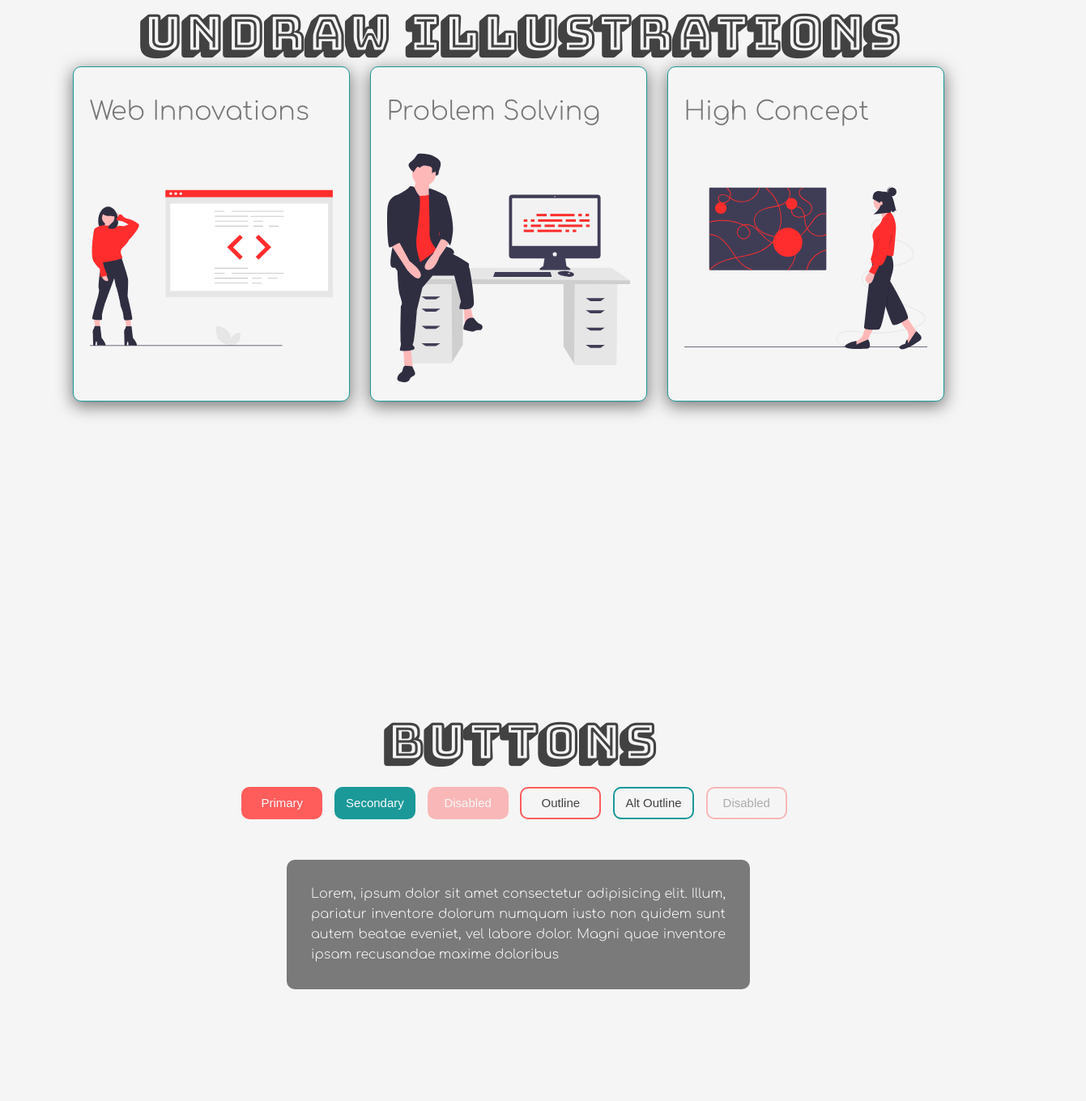
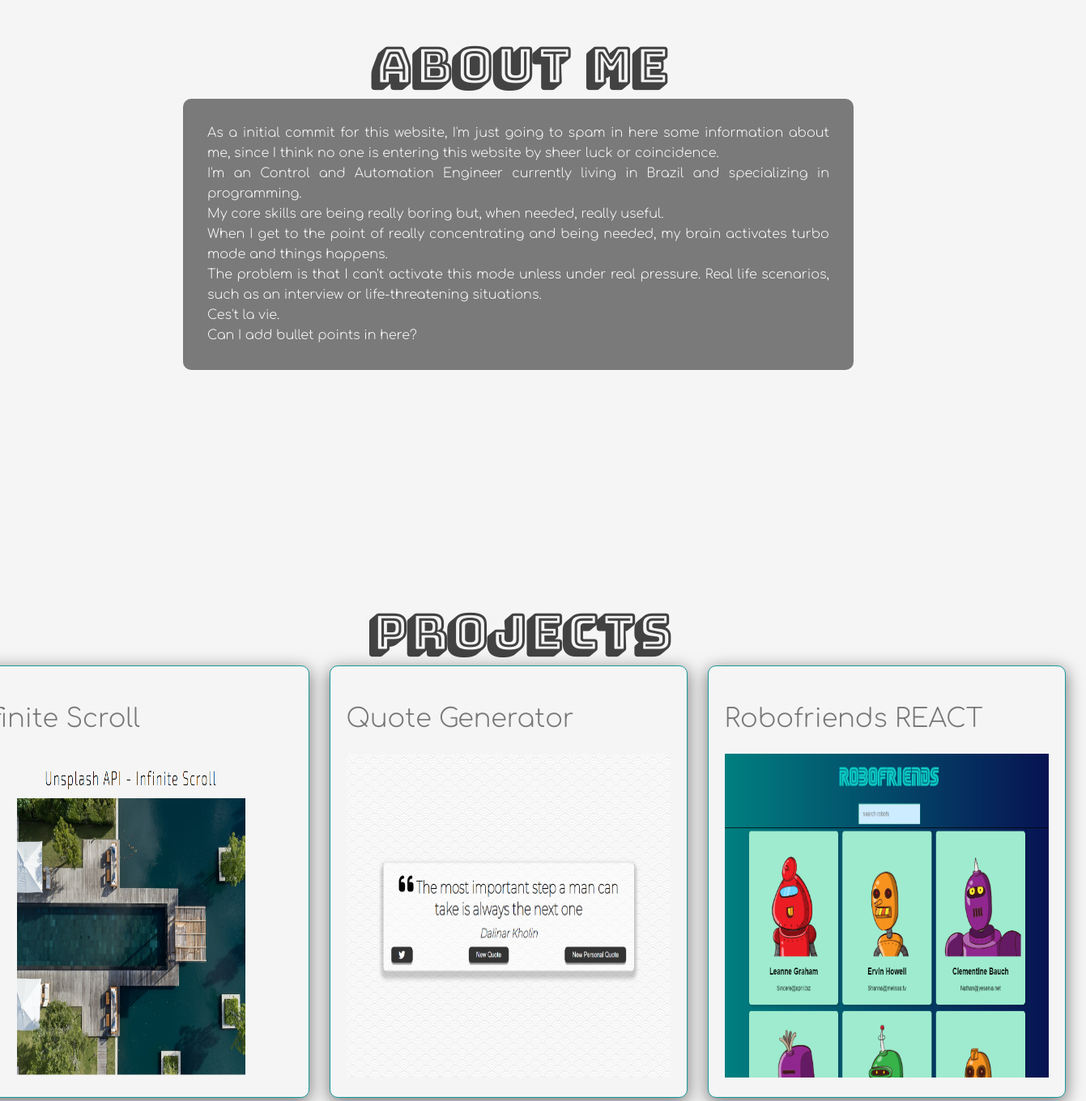
Before and after one commit to mz-suzin/simple-portfolio, a plain HTML site: page index.html in a window 1280 px wide. Shown: the part 975-2335 px from the top of the page at 81% size, 1341 px wide, since content can reach past the window. Drawn offline with Linux system fonts and the light colour scheme.

Commit message:
added a few more things, still incomplete

```diff
--- a/index.html
+++ b/index.html
@@ -3,7 +3,7 @@
 <head>
     <meta charset="UTF-8">
     <meta name="viewport" content="width=device-width, initial-scale=1.0">
-    <title>Light/Dark Mode</title>
+    <title>Matheus Suzin</title>
     <link rel="icon" type="image/png" href="favicon.png">
     <link rel="stylesheet" href="https://cdnjs.cloudflare.com/ajax/libs/font-awesome/6.3.0/css/all.min.css"/>
     <link rel="stylesheet" href="style.css">
@@ -30,43 +30,47 @@
     <!-- Home Section -->
     <section id="home">
         <div class="title-group">
-            <img src="img/PXL_20220206_04131360.jpg" alt="Matheus Suzin">
+            <div class="profile-image-container">
+                <img src="img/PXL_20220206_04131360.jpg" alt="Matheus Suzin">
+            </div>
             <h1>Matheus Suzin</h1>
             <h2>Fullstack Developer | Solutions Provider</h2>
         </div>
     </section>
     <!-- About Section -->
     <section id="about">
-        <h1>Undraw Illustrations</h1>
-        <div class="about-container">
-            <div class="image-container">
-                <h2>Web Innovations</h2>
-                <img src="img/undraw_proud_coder_light.svg" alt="Proud Coder" id="image1">
-            </div>
-            <div class="image-container">
-                <h2>Problem Solving</h2>
-                <img src="img/undraw_feeling_proud_light.svg" alt="Feeling Proud" id="image2">
-            </div>
-            <div class="image-container">
-                <h2>High Concept</h2>
-                <img src="img/undraw_conceptual_idea_light.svg" alt="Idea" id="image3">
-            </div>
+        <h1>About me</h1>
+        <div class="text-box" id="text-box">
+            <p>As a initial commit for this website, I'm just going to spam in here some information about me, since I think no one is entering this website by sheer luck or coincidence.<br>
+            I'm an Control and Automation Engineer currently living in Brazil and specializing in programming.<br>
+            My core skills are being really boring but, when needed, really useful.<br>
+            When I get to the point of really concentrating and being needed, my brain activates turbo mode and things happens.<br>
+            The problem is that I can't activate this mode unless under real pressure. Real life scenarios, such as an interview or life-threatening situations.<br>
+            Ces't la vie.<br>
+            Can I add bullet points in here?<br>
+            </p>
         </div>
     </section>
     <!-- Project Section -->
     <section id="projects">
-        <h1>Buttons</h1>
-        <div class="buttons">
-            <button class="primary">Primary</button>
-            <button class="secondary">Secondary</button>
-            <button class="primary" disabled>Disabled</button>
-            <button class="outline">Outline</button>
-            <button class="secondary outline">Alt Outline</button>
-            <button class="outline" disabled>Disabled</button>
+        <h1>Projects</h1>
+        <div class="projects-container">
+            <div class="projects-image-container">
+                <h2>Infinite Scroll</h2>
+                <img src="img/infinite-scroll.png" alt="infinite scroll">
+            </div>
+            <div class="projects-image-container">
+                <h2>Quote Generator</h2>
+                <img src="img/quote-generator.png" alt="quote generator">
+            </div>
+            <div class="projects-image-container">
+                <h2>Robofriends REACT</h2>
+                <img src="img/robofriends.png" alt="robofriends">
+            </div>
         </div>
-        <div class="text-box" id="text-box">
-            <p>Lorem, ipsum dolor sit amet consectetur adipisicing elit. Illum, pariatur inventore dolorum numquam iusto non quidem sunt autem beatae eveniet, vel labore dolor. Magni quae inventore ipsam recusandae maxime doloribus</p>
-        </div>
+
+
+
     </section>
     <!-- Contact Section -->
     <section id="contact">
@@ -74,7 +78,6 @@
             <i class="fa-brands fa-github"></i>
             <i class="fa-brands fa-twitter"></i>
             <i class="fa-brands fa-discord"></i>
-            <i class="fa-brands fa-youtube"></i>
             <i class="fa-brands fa-linkedin"></i>
         </div>
     </section>
--- a/script.js
+++ b/script.js
@@ -5,13 +5,6 @@ const image1 = document.getElementById('image1');
 const image2 = document.getElementById('image2');
 const image3 = document.getElementById('image3');
 const textBox = document.getElementById('text-box');
-
-// Dark or Light Images
-function imageMode(theme) {
-    image1.src = `img/undraw_proud_coder_${theme}.svg`;
-    image2.src = `img/undraw_feeling_proud_${theme}.svg`;
-    image3.src = `img/undraw_conceptual_idea_${theme}.svg`;
-}
 
 // Dark or Light Mode Styles
 function toggleTheme(isDark) {
@@ -21,7 +14,6 @@ function toggleTheme(isDark) {
     // because toggleIcon is a <span> with 2 children inside, we need to access them like stated below
     toggleIcon.children[0].textContent = isDark ? 'Dark Mode' : 'Light Mode';
     isDark ? toggleIcon.children[1].classList.replace('fa-sun', 'fa-moon') : toggleIcon.children[1].classList.replace('fa-moon', 'fa-sun');
-    isDark ? imageMode('dark') : imageMode('light');
 }
 
 // Switch Themes Dynamically
--- a/style.css
+++ b/style.css
@@ -88,15 +88,10 @@ a:focus {
   text-align: center;
 }
 
-/* About Section */
-.about-container {
-  display: flex;
-}
-
-.image-container {
+.profile-image-container img{
   border: 1px solid var(--secondary-color);
   border-radius: 10px;
-  padding: 10px 20px;
+  padding: 20px 20px;
   margin-right: 25px;
   width: auto;
   background: var(--background);
@@ -104,64 +99,15 @@ a:focus {
 }
 
 img {
-  height: 300px;
-  width: 300px;
+  height: 400px;
+  width: 400px;
 }
 
-/* Projects Section */
-.buttons {
-  margin-top: 15px;
-  margin-bottom: 50px;
-}
+/* About Section */
 
-button {
-  min-width: 100px;
-  height: 40px;
-  cursor: pointer;
-  border-radius: 10px;
-  margin-right: 10px;
-  border: 2px solid var(--primary-color);
-  font-size: 15px;
-  outline: none;
-}
-
-button:disabled {
-  opacity: 0.4;
-  cursor: default;
-}
-
-button:hover:not(.outline) {
-  filter: brightness(110%);
-}
-
-.primary {
-  background: var(--primary-color);
-  color: var(--on-primary);
-}
-
-.secondary {
-  border: 2px solid var(--secondary-color);
-}
-
-.secondary,
-.secondary:hover,
-.outline.secondary:hover {
-  background: var(--secondary-color);
-  color: var(--on-primary);
-}
-
-.outline {
-  background: var(--background);
-  color: var(--on-background);
-}
-
-.outline:hover {
-  background: var(--primary-color);
-  color: var(--on-primary);
-}
 
 .text-box {
-  width: 40%;
+  width: 60%;
   text-align: justify;
   background: rgb(0 0 0 / 50%);
   color: var(--on-primary);
@@ -172,6 +118,22 @@ button:hover:not(.outline) {
 p {
   margin: 0;
   line-height: 25px;
+}
+
+/* Projects Section */
+
+.projects-container {
+  display: flex;
+}
+
+.projects-image-container{
+  border: 1px solid var(--secondary-color);
+  border-radius: 10px;
+  padding: 20px 20px;
+  margin-right: 25px;
+  width: auto;
+  background: var(--background);
+  box-shadow: var(--box-shadow);
 }
 
 /* Contact Section */
```
Also changed, not shown: img/infinite-scroll.png (added), img/quote-generator.png (added), img/robofriends.png (added), img/undraw_conceptual_idea_dark.svg (deleted), img/undraw_conceptual_idea_light.svg (deleted), img/undraw_feeling_proud_dark.svg (deleted), img/undraw_feeling_proud_light.svg (deleted), img/undraw_proud_coder_dark.svg (deleted), img/undraw_proud_coder_light.svg (deleted).
